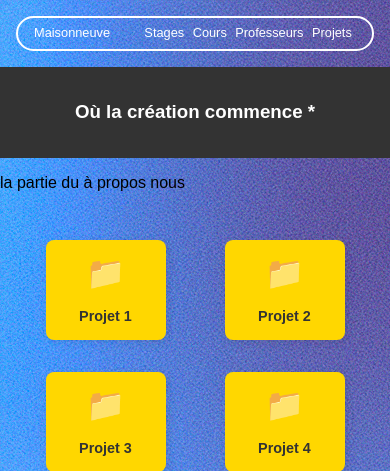
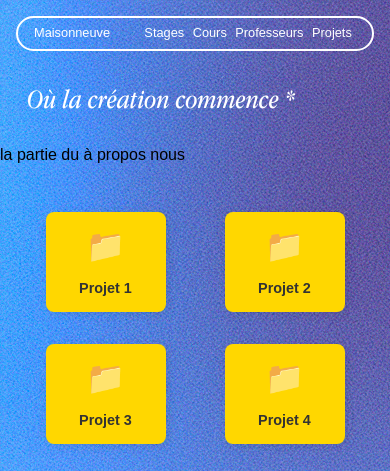
Before and after one commit to 5w5-2024-gr2-7/Content, a PHP site: page /index.htm in a window 390 px wide. Shown: the top 471 px of the page. Run offline with PHP 8.4, Linux system fonts and the light colour scheme.

Commit message:
13 septembre 2024: J'ai commencé et fini la section hero de notre site web. Je l'ai ajusté en mode téléphone et en mode desktop

```diff
--- a/CSS/styles.css
+++ b/CSS/styles.css
@@ -30,10 +30,16 @@ body {
 }
 
 header {
-    background-color: #333;
     color: white;
-    text-align: center;
     padding: 1em 0;
+}
+
+.hero-text {
+  font-family: 'AppleGaramond';
+  font-size: 1.7em;
+  text-align: left;
+  padding-left: 1em;
+  margin: 0;
 }
 
 nav {
@@ -162,6 +168,9 @@ footer {
     .nav-right{
       margin-left: 0;
     }
+    .hero-text {
+      font-size: 3.5em;
+    }
   }
 
 
--- a/index.htm
+++ b/index.htm
@@ -23,8 +23,9 @@
 
 
   <header>
-    <h3>Où la création commence * </h3>
+    <div class="hero-text">Où la création commence *</div>
   </header>
+
   <div class="APropos">
     <p>la partie du à propos nous</p>
   </div>
```
